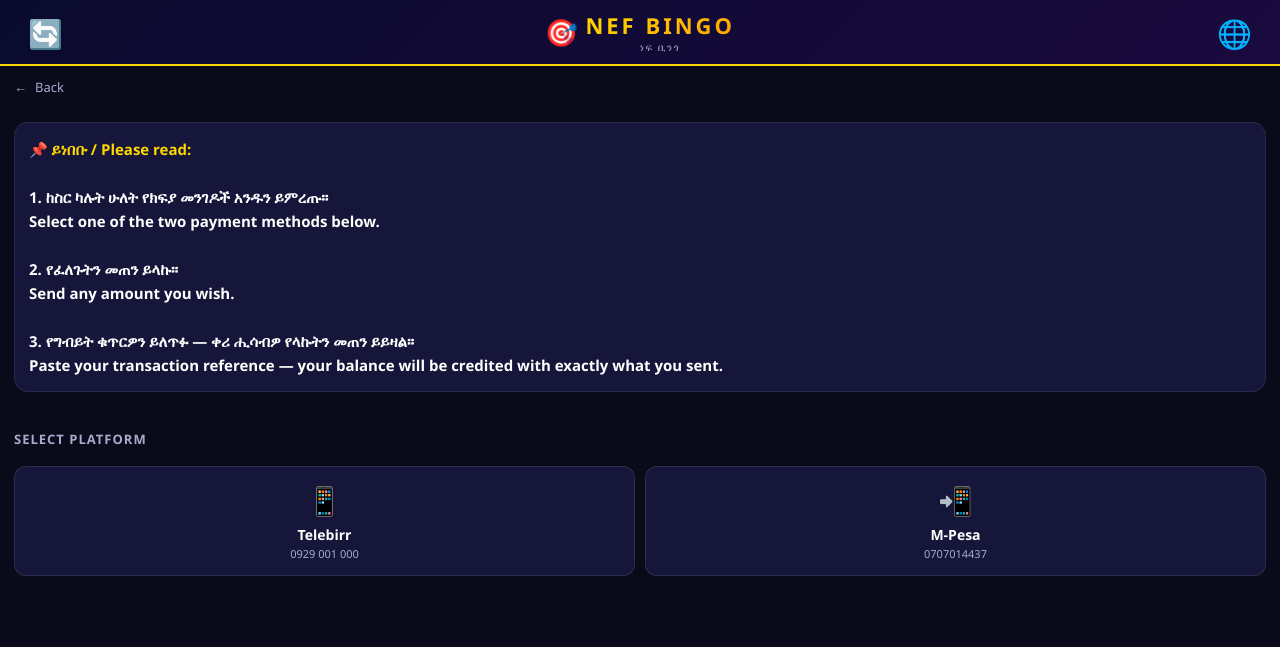
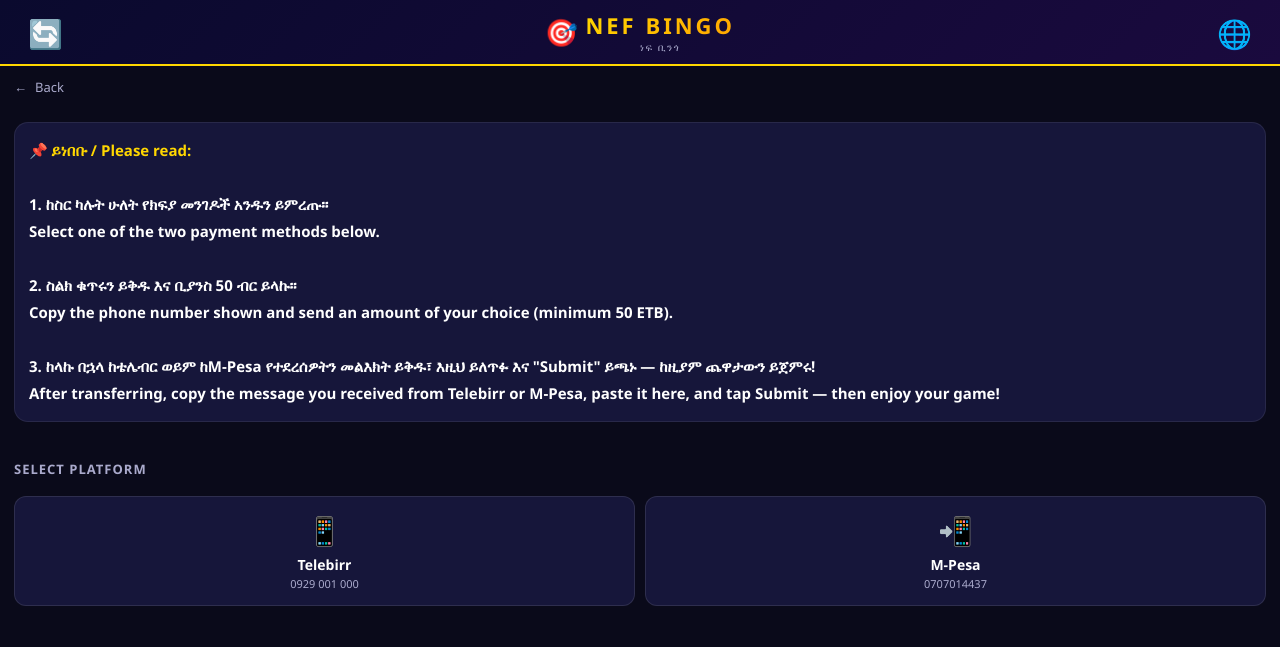
Before and after one commit to henokj2000-prog/nef_bingo_app, a Flask app: page / in a window 1280 px wide, after a click that opens the changed part. Shown: the top 647 px of the page. Run offline with Flask 3, Linux system fonts and the light colour scheme; data that the repository does not hold is empty; parts of the project's set-up code (start-up, migrations or seed data) failed here and were passed over; some libraries are stand-ins or nearby versions.

Commit message:
Update index.html

```diff
--- a/templates/index.html
+++ b/templates/index.html
@@ -412,11 +412,11 @@ body{background:var(--dark);color:#fff;font-family:'Segoe UI',system-ui,sans-ser
   <div class="back-btn" onclick="goPage('pg-home')">← <span id="depBackText">Back</span></div>
   <div class="fit-content deposit-content">
     <div class="card" style="margin:14px;">
-      <div style="font-size:15px;line-height:1.6;">
+      <div style="font-size:15px;line-height:1.8;">
         <b style="color:var(--gold);">📌 ይነበቡ / Please read:</b><br><br>
         <b>1. ከስር ካሉት ሁለት የክፍያ መንገዶች አንዱን ይምረጡ።<br>Select one of the two payment methods below.</b><br><br>
-        <b>2. የፈለጉትን መጠን ይላኩ።<br>Send any amount you wish.</b><br><br>
-        <b>3. የግብይት ቁጥርዎን ይለጥፉ — ቀሪ ሒሳብዎ የላኩትን መጠን ይይዛል።<br>Paste your transaction reference — your balance will be credited with exactly what you sent.</b>
+        <b>2. ስልክ ቁጥሩን ይቅዱ እና ቢያንስ 50 ብር ይላኩ።<br>Copy the phone number shown and send an amount of your choice (minimum 50 ETB).</b><br><br>
+        <b>3. ከላኩ በኋላ ከቴሌብር ወይም ከM-Pesa የተደረሰዎትን መልእክት ይቅዱ፣ እዚህ ይለጥፉ እና "Submit" ይጫኑ — ከዚያም ጨዋታውን ይጀምሩ!<br>After transferring, copy the message you received from Telebirr or M-Pesa, paste it here, and tap Submit — then enjoy your game!</b>
       </div>
     </div>
     <div id="depPlatformTitle" class="section-title">Select Platform</div>
```
